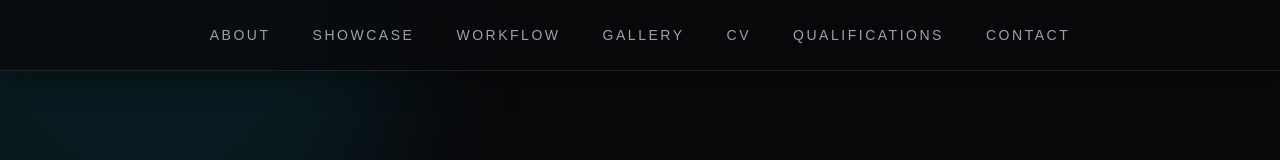
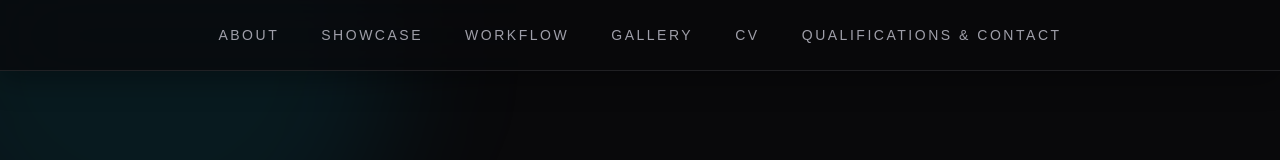
Before and after one commit to Wian-Coetsee/Wian-Coetsee-Portfolio, a Next.js app: page / in a window 1280 px wide. Shown: the top 160 px of the page. Built offline with nearby package versions, Linux system fonts and the light colour scheme.

Commit message:
Add files via upload

```diff
--- a/app/page.js
+++ b/app/page.js
@@ -259,8 +259,7 @@ const addRef = (el) => {
         { name: "Workflow", id: "workflow" },
         { name: "Gallery", id: "gallery" },
         { name: "CV", id: "cv" },
-        { name: "Qualifications", id: "qualifications" },
-        { name: "Contact", id: "contact" },
+        { name: "Qualifications & Contact", id: "qualifications" },
       ].map((item) => (
         <button
           key={item.id}
@@ -639,7 +638,6 @@ const addRef = (el) => {
 
       {/* FOOTER */}
 <footer
-  id="contact"
   className="relative scroll-mt-32 border-t border-zinc-800/80 py-20"
 >
   <div className="mx-auto flex max-w-6xl flex-col justify-between gap-12 px-6 md:flex-row">
```
